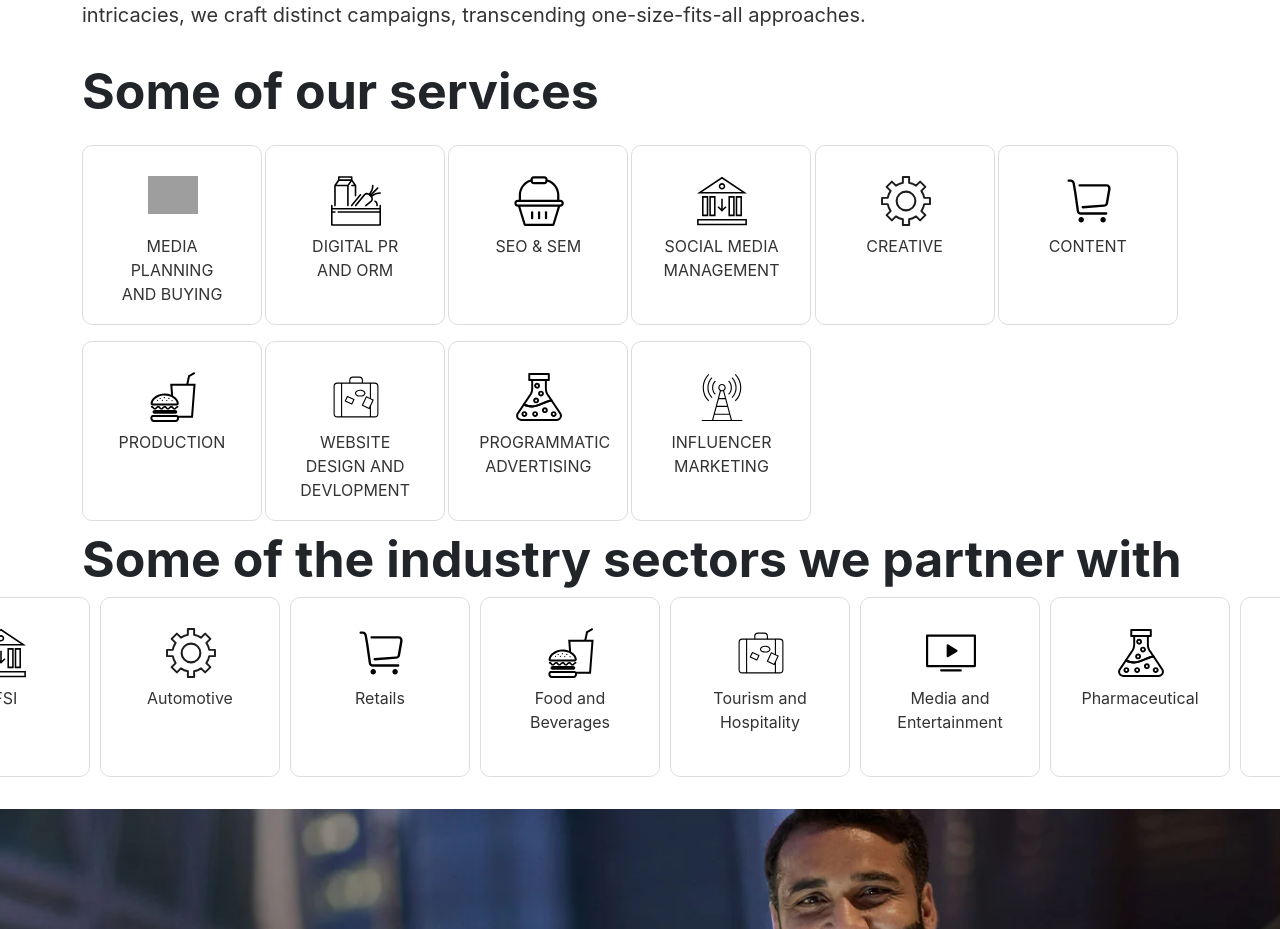
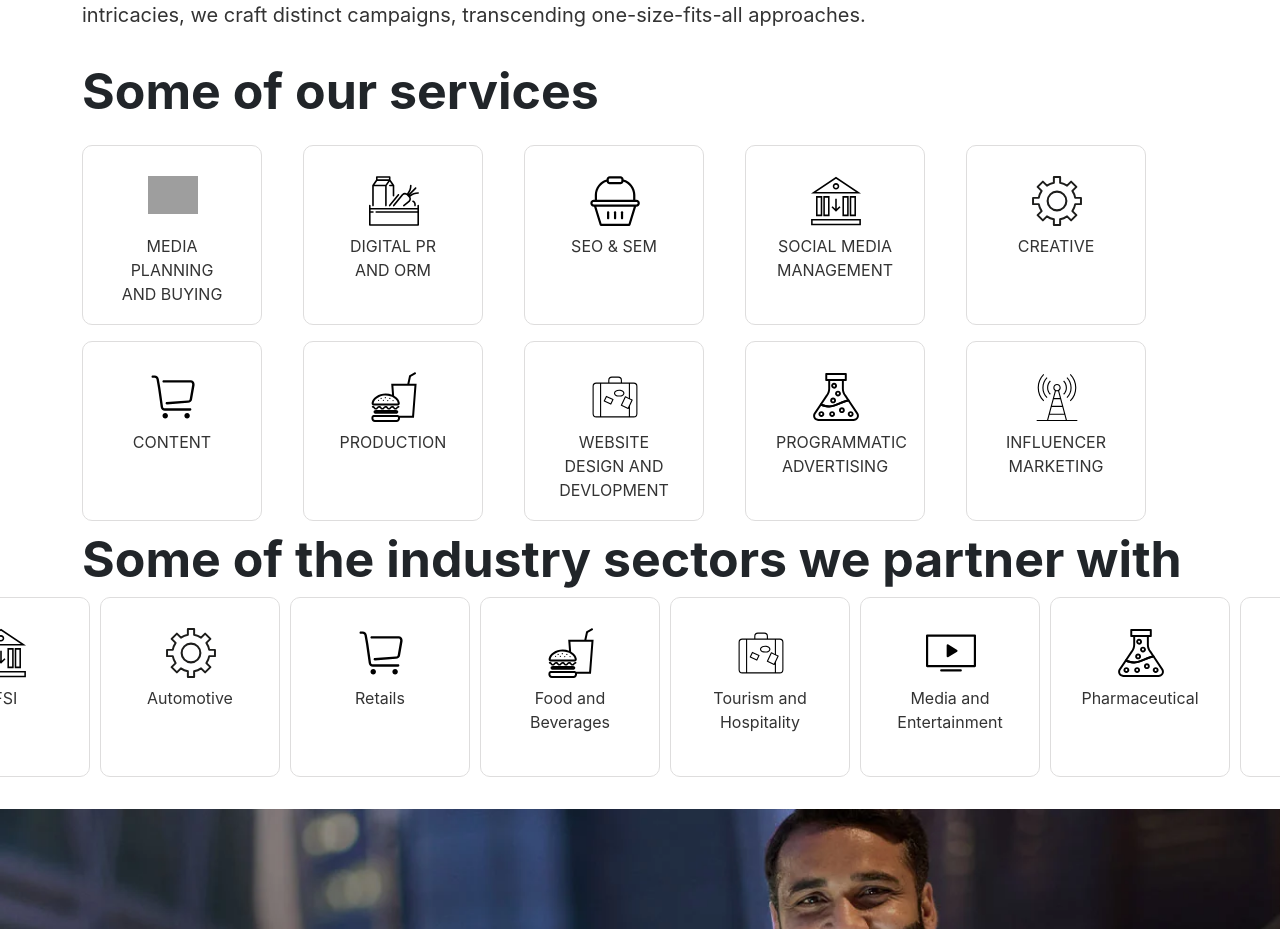
Before and after one commit to VishK98/Squash-Global, a React (Create React App) app: page /sector in a window 1280 px wide. Shown: the part 940-1869 px from the top of the page. Built offline with nearby package versions, Linux system fonts and the light colour scheme; grey boxes are pictures that could not be loaded.

Commit message:
Update Sector.js

```diff
--- a/src/components/Sector/Sector.js
+++ b/src/components/Sector/Sector.js
@@ -175,11 +175,11 @@ function Sector() {
         </h2>} animation='slide-right' />
         <div
           className="row"
-          style={{ justifyContent: "space-between", marginRight: "5px" }}
+          style={{ justifyContent: "space-between",}}
         >
           <div className="row">
             {services.map((image, index) => (
-              <div key={index} className="col-lg-2 col-md-2 col-sm-4 col-6 mt-3">
+              <div key={index} className="col-lg-2 col-md-2 col-sm-4 col-6 mt-3" style={{marginRight: "35px"}}>
                 <Link style={{ textDecoration: "none" }} to={`/${routes[index]}`}>
                   <div className="boxes" onClick={() => console.log(`Box ${index} clicked`)}>
                     <div className="col">
```
